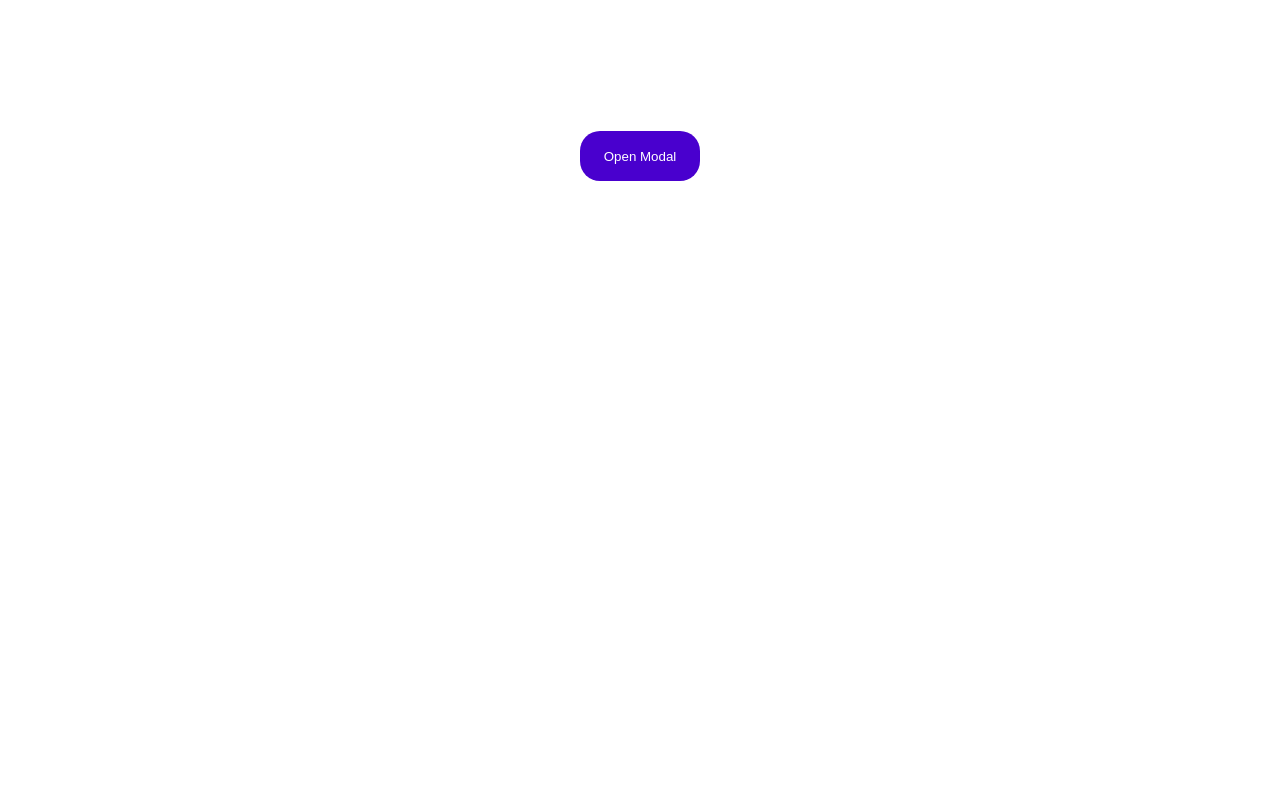
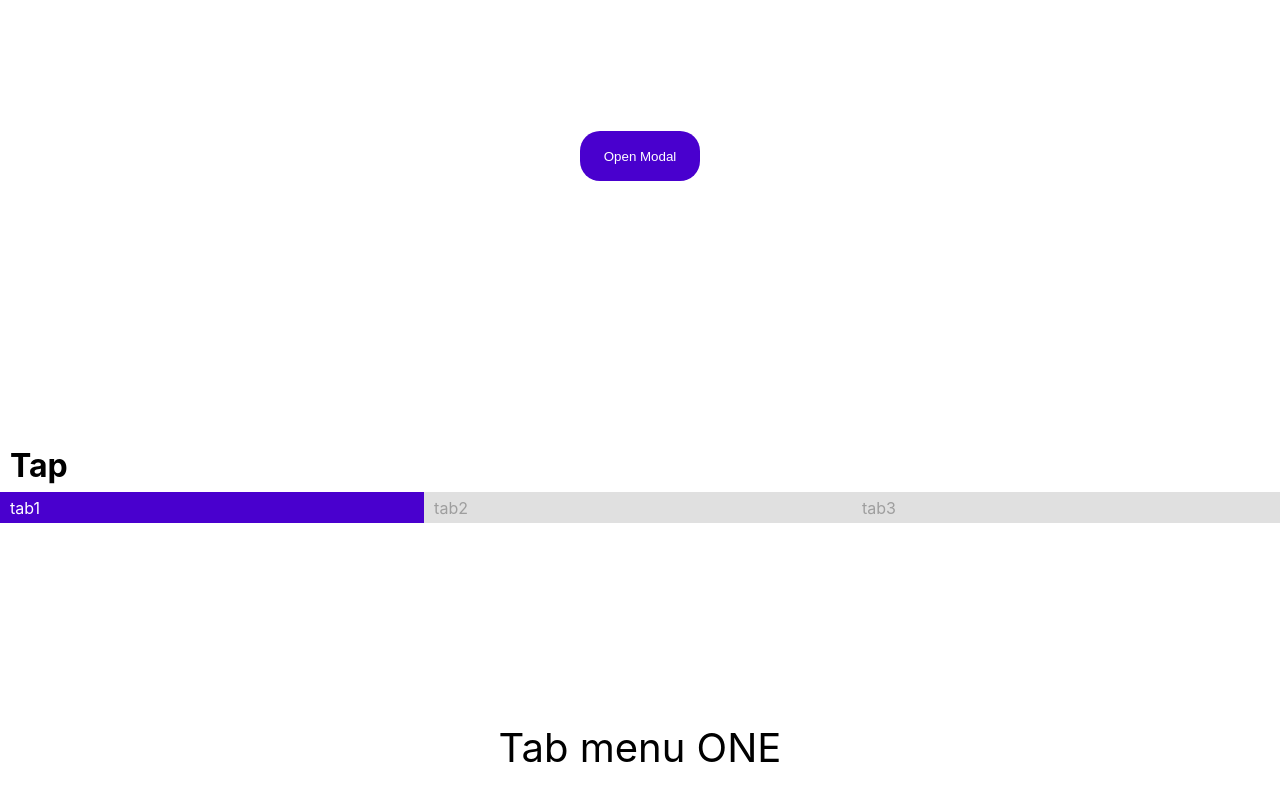
Before and after one commit to gangpyono/wanted_pre_onboarding, a React (Create React App) app in the folder custom-component/: page / in a window 1280 px wide. Shown: the part 684-1484 px from the top of the page. Before the commit the page ends 1120 px from the top, so only its background shows below. Built offline with nearby package versions, Linux system fonts and the light colour scheme.

Commit message:
[add] : Tab

```diff
--- a/custom-component/src/App.jsx
+++ b/custom-component/src/App.jsx
@@ -3,7 +3,7 @@ import styled from "styled-components";
 
 import Toggle from "./components/toggle/Toggle.jsx";
 import Modal from "./components/toggle/Modal.jsx";
-
+import Tab from "./components/toggle/Tab.jsx";
 const App = () => {
   return (
     <>
@@ -18,6 +18,10 @@ const App = () => {
         <div>
           <Modal />
         </div>
+      </Box>
+      <Box>
+        <Title>Tap</Title>
+        <Tab />
       </Box>
     </>
   );
--- /dev/null
+++ b/custom-component/src/components/toggle/Tab.jsx
@@ -0,0 +1,90 @@
+import React, { useState } from "react";
+import styled, { css } from "styled-components";
+
+const tabs = [
+  { title: "tab1", content: "Tab menu ONE", isActive: false },
+  { title: "tab2", content: "Tab menu TWO", isActive: false },
+  { title: "tab3", content: "Tab menu THREE", isActive: false },
+];
+
+const useTabs = (initialIdx, tabs) => {
+  const [currentIdx, setCurrentIdx] = useState(initialIdx);
+
+  tabs.map((tab) => (tab.isActive = false));
+  tabs[currentIdx].isActive = true;
+
+  return {
+    currentTab: tabs[currentIdx],
+    setCurrentTab: setCurrentIdx,
+  };
+};
+
+const Tab = () => {
+  const { currentTab, setCurrentTab } = useTabs(0, tabs);
+  const handleTab = (idx) => {
+    setCurrentTab(idx);
+  };
+
+  return (
+    <Container>
+      <TapContainer>
+        {tabs.map((tab, idx) => {
+          return (
+            <Item
+              isActive={tab.isActive}
+              onClick={() => {
+                handleTab(idx);
+              }}
+            >
+              {tab.title}
+            </Item>
+          );
+        })}
+      </TapContainer>
+
+      <ContentBox>{currentTab.content}</ContentBox>
+    </Container>
+  );
+};
+
+export default Tab;
+
+const Container = styled.div`
+  width: 100%;
+  height: 80%;
+`;
+
+const TapContainer = styled.ul`
+  height: 7%;
+  background: #e0e0e0;
+  display: flex;
+  justify-content: center;
+`;
+
+const ContentBox = styled.div`
+  height: 100%;
+  display: flex;
+  justify-content: center;
+  align-items: center;
+  font-size: 40px;
+`;
+
+const Item = styled.li`
+  flex-grow: 1;
+
+  color: #9e9e9e;
+
+  display: flex;
+  align-items: center;
+
+  padding-left: 10px;
+
+  transition: all 200ms ease-in;
+
+  ${({ isActive }) =>
+    isActive &&
+    css`
+      background: #4900ce;
+      color: #fff;
+    `}
+`;
```
